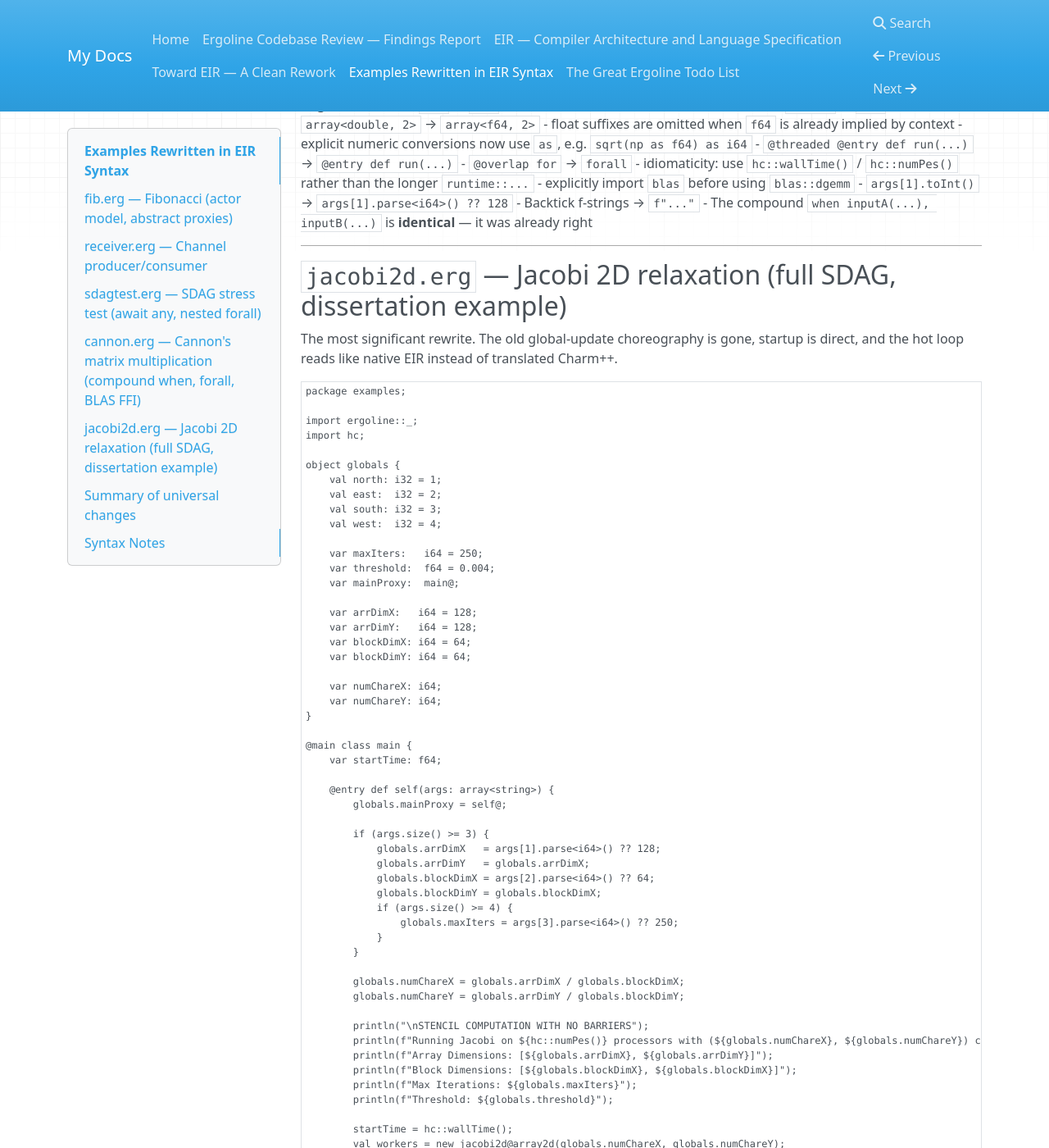
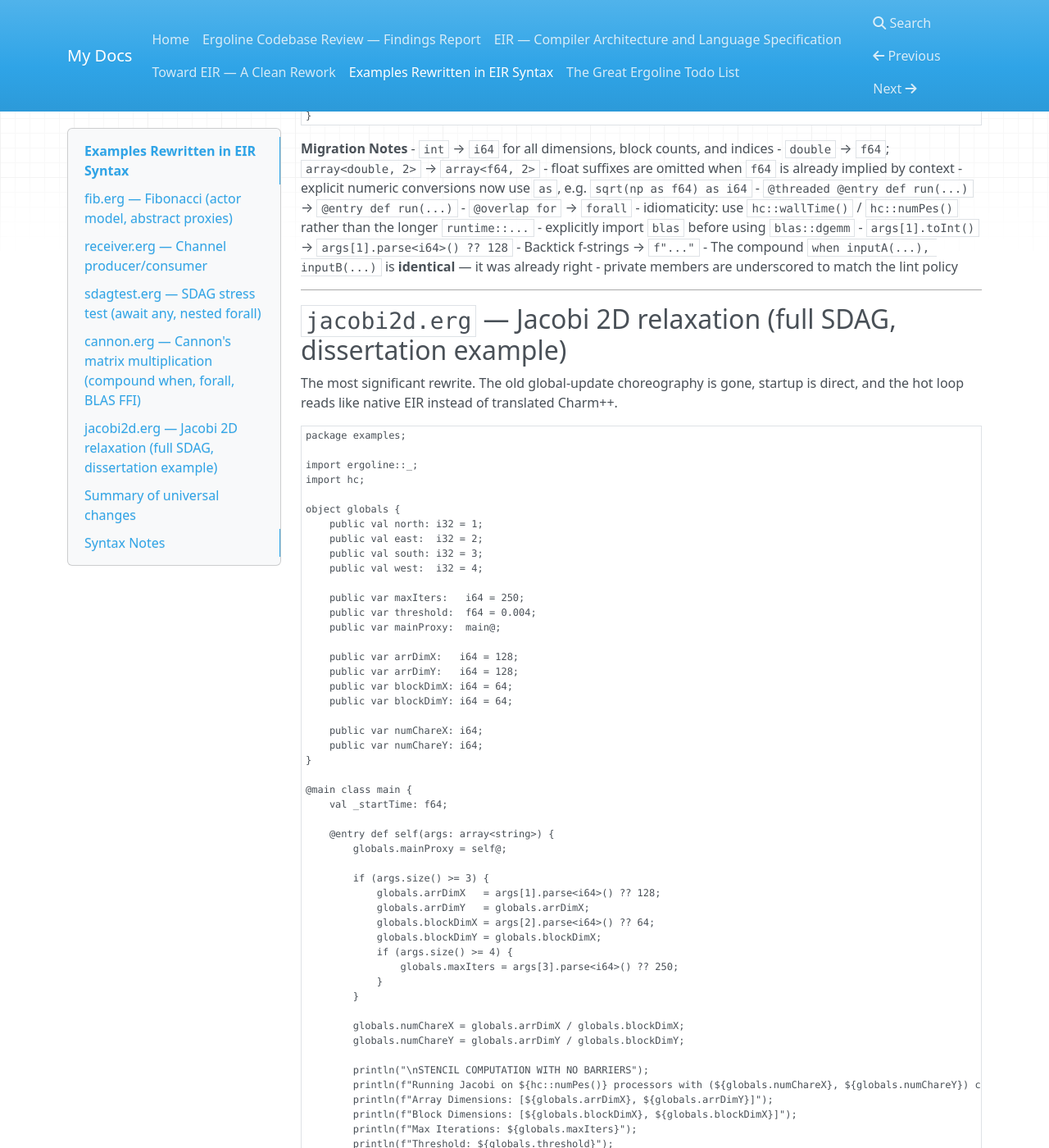
Before and after one commit to jszaday/ergoline, an MkDocs documentation site: the page built from docs/examples-rewritten.md, in a window 1280 px wide and 1400 px high, scrolled down 5499 px. Shown: the whole window at 82% size. Built offline with MkDocs 1.6.1, drawn with Linux system fonts in a browser that asks for light colours; nearby versions of some CDN libraries; some of the changed text lies outside the part shown.

Commit message:
Align lint rules with spec and examples

````diff
--- a/docs/examples-rewritten.md
+++ b/docs/examples-rewritten.md
@@ -21,29 +21,29 @@ package examples;
 import ergoline::_;
 
 @main class main with acceptor {
-    val n: i32;
+    val _n: i32;
 
     def self(args: array<string>) {
-        n = args.size() > 1
+        _n = args.size() > 1
             ? (args[1].parse<i32>() ?? 0)
             : math::max(2 * configuration.threshold, 32);
-        new fib@(self@, n);
+        new fib@(self@, _n);
     }
 
     @entry override def accept(x: i32): unit {
-        println(f"fib($n) = $x");
+        println(f"fib(${_n}) = $x");
         exit();
     }
 }
 
 class fib with acceptor {
-    var count: i32 = 0;
-    var value: i32 = 0;
-    val parent: acceptor@;
+    var _count: i32 = 0;
+    var _value: i32 = 0;
+    val _parent: acceptor@;
 
-    @entry def self(=parent: acceptor@, n: i32) {
+    @entry def self(=_parent: acceptor@, n: i32) {
         if (n <= configuration.threshold) {
-            parent.accept(seqFib(n));
+            _parent.accept(_seqFib(n));
         } else {
             new fib@(self@, n - 1);
             new fib@(self@, n - 2);
@@ -51,20 +51,20 @@ class fib with acceptor {
     }
 
     @entry override def accept(x: i32): unit {
-        count += 1;
-        value += x;
-        if (count >= 2) {
-            parent.accept(value);
+        _count += 1;
+        _value += x;
+        if (_count >= 2) {
+            _parent.accept(_value);
         }
     }
 
-    private def seqFib(n: i32): i32 {
-        return (n > 1) ? (seqFib(n - 1) + seqFib(n - 2)) : n;
+    private def _seqFib(n: i32): i32 {
+        return (n > 1) ? (_seqFib(n - 1) + _seqFib(n - 2)) : n;
     }
 }
 
 object configuration {
-    val threshold: i32 = 16;
+    public val threshold: i32 = 16;
 }
 
 trait acceptor {
@@ -76,6 +76,7 @@ trait acceptor {
 - `int` → `i32`
 - `` `fib(${n}) = ${x}` `` → `f"fib($n) = $x"` (bare `$name` for simple identifiers)
 - `args[1].toInt()` → `args[1].parse<i32>() ?? 0`
+- private state and helper methods are underscored to match the lint policy
 
 ---
 
@@ -91,17 +92,17 @@ import ergoline::_;
 import ck::channel;
 
 @main class receiver {
-    val ch: channel<i32>@;  // channel<int> → channel<i32>
+    val _ch: channel<i32>@;  // channel<int> → channel<i32>
 
     def self() {
-        ch = new channel<i32>@();
+        _ch = new channel<i32>@();
         self@receive();
-        new sender@(ch);
+        new sender@(_ch);
     }
 
     @entry def receive() {
         for (var i: i32 = 0; i < 16; i += 1) {
-            println(f"received value: ${await ch}");
+            println(f"received value: ${await _ch}");
         }
         exit();
     }
@@ -118,6 +119,7 @@ class sender {
 
 **Migration Notes**
 - `channel<int>` → `channel<i32>`
+- private members are underscored to match the lint policy
 - `@threaded @entry def receive()` → `@entry def receive()`
 - `` `received value: ${await ch}` `` → `f"received value: ${await ch}"`
 
@@ -148,16 +150,16 @@ import blas;
 }
 
 class sdagtest {
-    val neighbors: array<i64>;
-    val mainProxy: main@;
-    val numIts:    i64;
-    val n:         i64;
+    val _neighbors: array<i64>;
+    val _mainProxy: main@;
+    val _numIts:    i64;
+    val _n:         i64;
 
-    @entry def self(=n: i64, =numIts: i64, =mainProxy: main@) {
+    @entry def self(=_n: i64, =_numIts: i64, =_mainProxy: main@) {
         val idx = self[@]index();
-        neighbors    = new array<i64>(2);
-        neighbors[0] = (idx + n - 1) % n;
-        neighbors[1] = (idx + 1) % n;
+        _neighbors    = new array<i64>(2);
+        _neighbors[0] = (idx + _n - 1) % _n;
+        _neighbors[1] = (idx + 1) % _n;
         self[@]run();
         self[@]valid(idx);
     }
@@ -176,21 +178,21 @@ class sdagtest {
                 abort("you shouldn't see this!");
         }
 
-        for (var it: i64 = 0; it < numIts; it += 1) {
-            for (var i: i64 = 0; i < neighbors.size(); i += 1) {
-                self@[neighbors[i]].receive(it, idx);
+        for (var it: i64 = 0; it < _numIts; it += 1) {
+            for (var i: i64 = 0; i < _neighbors.size(); i += 1) {
+                self@[_neighbors[i]].receive(it, idx);
             }
         }
 
-        forall (it <- 0 to numIts) {
-            forall (i <- 0 to neighbors.size()) {
-                when receive(_ == it, _ == neighbors[i]) => {
-                    println(f"ch$idx> received from ch${neighbors[i]} for iteration $it.");
+        forall (it <- 0 to _numIts) {
+            forall (i <- 0 to _neighbors.size()) {
+                when receive(_ == it, _ == _neighbors[i]) => {
+                    println(f"ch$idx> received from ch${_neighbors[i]} for iteration $it.");
                 }
             }
         }
 
-        self[@]contribute(idx, i64::+, mainProxy.done);
+        self[@]contribute(idx, i64::+, _mainProxy.done);
     }
 }
 ```
@@ -203,6 +205,7 @@ class sdagtest {
 - idiomaticity: use the shorter `hc::` runtime namespace instead of `runtime::`
 - Backtick f-strings → `f"..."`
 - type suffixes are omitted unless they disambiguate something important
+- private members are underscored to match the lint policy
 
 ---
 
@@ -224,8 +227,7 @@ def drand48(): f64;
 def sqrt(value: f64): f64;
 
 @main class cannon {
-    var startTime: f64;
-    var endTime:   f64;
+    val _startTime: f64;
 
     @entry def self(args: array<string>) {
         val alpha:     f64 = 1.0;
@@ -244,35 +246,35 @@ def sqrt(value: f64): f64;
         val b = new block@array2d(nbPerDim, nbPerDim, self@, blockShape, nbPerDim, true);
         val c = new block@array2d(nbPerDim, nbPerDim, self@, blockShape, nbPerDim, false);
 
-        startTime = hc::wallTime();
+        _startTime = hc::wallTime();
         a.sendData(c, true);
         b.sendData(c, false);
         c.run(alpha);
     }
 
     @entry def done() {
-        endTime = hc::wallTime();
-        println(f"matmul finished in ${(endTime - startTime) * 1000.0} ms");
+        val endTime = hc::wallTime();
+        println(f"matmul finished in ${(endTime - _startTime) * 1000.0} ms");
         exit();
     }
 }
 
 class block {
-    val shape:     (i64, i64);
-    val nBlocks:   i64;
-    val data:      array<f64, 2>;
-    val mainProxy: cannon@;
+    val _shape:     (i64, i64);
+    val _nBlocks:   i64;
+    val _data:      array<f64, 2>;
+    val _mainProxy: cannon@;
 
-    @entry def self(=mainProxy: cannon@, =shape: (i64, i64), =nBlocks: i64, randInit: bool) {
+    @entry def self(=_mainProxy: cannon@, =_shape: (i64, i64), =_nBlocks: i64, randInit: bool) {
         if (randInit) {
-            data = new array<f64, 2>(shape[0], shape[1]);
-            for (var i: i64 = 0; i < shape[0]; i += 1) {
-                for (var j: i64 = 0; j < shape[1]; j += 1) {
-                    data[i, j] = drand48();
+            _data = new array<f64, 2>(_shape[0], _shape[1]);
+            for (var i: i64 = 0; i < _shape[0]; i += 1) {
+                for (var j: i64 = 0; j < _shape[1]; j += 1) {
+                    _data[i, j] = drand48();
                 }
             }
         } else {
-            data = array<f64, 2>::fill(shape, 0.0);
+            _data = array<f64, 2>::fill(_shape, 0.0);
         }
     }
 
@@ -282,29 +284,29 @@ class block {
     @entry def sendData(dest: block@array2d, sendA: bool) {
         val idx = self[@]index();
         if (sendA) {
-            dest[(idx[0] - idx[1] + nBlocks) % nBlocks, idx[1]].inputA(0, data);
+            dest[(idx[0] - idx[1] + _nBlocks) % _nBlocks, idx[1]].inputA(0, _data);
         } else {
-            dest[idx[0], (idx[1] - idx[0] + nBlocks) % nBlocks].inputB(0, data);
+            dest[idx[0], (idx[1] - idx[0] + _nBlocks) % _nBlocks].inputB(0, _data);
         }
     }
 
     @entry def run(alpha: f64) {
         val idx = self[@]index();
 
-        forall (block <- 0 to nBlocks) {
+        forall (block <- 0 to _nBlocks) {
             when inputA(_ == block, blockA: array<f64, 2>),
                  inputB(_ == block, blockB: array<f64, 2>) => {
 
-                blas::dgemm(alpha, blockA, blockB, 0.0, data);
+                blas::dgemm(alpha, blockA, blockB, 0.0, _data);
 
-                if ((block + 1) < nBlocks) {
-                    self@[(idx[0] + 1) % nBlocks, idx[1]].inputA(block + 1, blockA);
-                    self@[idx[0], (idx[1] + 1) % nBlocks].inputB(block + 1, blockB);
+                if ((block + 1) < _nBlocks) {
+                    self@[(idx[0] + 1) % _nBlocks, idx[1]].inputA(block + 1, blockA);
+                    self@[idx[0], (idx[1] + 1) % _nBlocks].inputB(block + 1, blockB);
                 }
             }
         }
 
-        self[@]contribute(mainProxy.done);
+        self[@]contribute(_mainProxy.done);
     }
 }
 ```
@@ -321,6 +323,7 @@ class block {
 - `args[1].toInt()` → `args[1].parse<i64>() ?? 128`
 - Backtick f-strings → `f"..."`
 - The compound `when inputA(...), inputB(...)` is **identical** — it was already right
+- private members are underscored to match the lint policy
 
 ---
 
@@ -336,26 +339,26 @@ import ergoline::_;
 import hc;
 
 object globals {
-    val north: i32 = 1;
-    val east:  i32 = 2;
-    val south: i32 = 3;
-    val west:  i32 = 4;
+    public val north: i32 = 1;
+    public val east:  i32 = 2;
+    public val south: i32 = 3;
+    public val west:  i32 = 4;
 
-    var maxIters:   i64 = 250;
-    var threshold:  f64 = 0.004;
-    var mainProxy:  main@;
+    public var maxIters:   i64 = 250;
+    public var threshold:  f64 = 0.004;
+    public var mainProxy:  main@;
 
-    var arrDimX:   i64 = 128;
-    var arrDimY:   i64 = 128;
-    var blockDimX: i64 = 64;
-    var blockDimY: i64 = 64;
+    public var arrDimX:   i64 = 128;
+    public var arrDimY:   i64 = 128;
+    public var blockDimX: i64 = 64;
+    public var blockDimY: i64 = 64;
 
-    var numChareX: i64;
-    var numChareY: i64;
+    public var numChareX: i64;
+    public var numChareY: i64;
 }
 
 @main class main {
-    var startTime: f64;
+    val _startTime: f64;
 
     @entry def self(args: array<string>) {
         globals.mainProxy = self@;
@@ -380,13 +383,13 @@ object globals {
         println(f"Max Iterations: ${globals.maxIters}");
         println(f"Threshold: ${globals.threshold}");
 
-        startTime = hc::wallTime();
+        _startTime = hc::wallTime();
         val workers = new jacobi2d@array2d(globals.numChareX, globals.numChareY);
         workers.run();
     }
 
     @entry def done(numIters: i64) {
-        val time = hc::wallTime() - startTime;
+        val time = hc::wallTime() - _startTime;
         if (numIters >= globals.maxIters) {
             println(f"main> did not converge, finished $numIters iterations in $time s.");
         } else {
@@ -397,25 +400,25 @@ object globals {
 }
 
 class jacobi2d {
-    var numNeighbors: i64 = 0;
+    val _numNeighbors: i64;
 
-    val hasEast:  bool;
-    val hasWest:  bool;
-    val hasNorth: bool;
-    val hasSouth: bool;
+    val _hasEast:  bool;
+    val _hasWest:  bool;
+    val _hasNorth: bool;
+    val _hasSouth: bool;
 
-    val iStart:  i64 = 1;
-    val jStart:  i64 = 1;
-    val iFinish: i64;
-    val jFinish: i64;
+    val _iStart:  i64 = 1;
+    val _jStart:  i64 = 1;
+    val _iFinish: i64;
+    val _jFinish: i64;
 
-    var grid:     array<f64, 2>;
-    var nextGrid: array<f64, 2>;
+    var _grid:     array<f64, 2>;
+    var _nextGrid: array<f64, 2>;
 
     @entry def self() {
         val shape = (globals.blockDimX + 2, globals.blockDimY + 2);
-        nextGrid  = new array<f64, 2>(shape[0], shape[1]);
-        grid      = array<f64, 2>::fill(shape, 0.0);
+        _nextGrid  = new array<f64, 2>(shape[0], shape[1]);
+        _grid      = array<f64, 2>::fill(shape, 0.0);
 
         val (x, y) = self[@]index();
 
@@ -423,18 +426,18 @@ class jacobi2d {
             return (num != 0, num != (max - 1));
         }
 
-        (hasEast,  hasWest)  = inBounds(x, globals.numChareX);
-        (hasNorth, hasSouth) = inBounds(y, globals.numChareY);
+        (_hasEast,  _hasWest)  = inBounds(x, globals.numChareX);
+        (_hasNorth, _hasSouth) = inBounds(y, globals.numChareY);
 
-        numNeighbors = (hasEast as i64) + (hasWest as i64)
-                     + (hasNorth as i64) + (hasSouth as i64);
+        _numNeighbors = (_hasEast as i64) + (_hasWest as i64)
+                      + (_hasNorth as i64) + (_hasSouth as i64);
 
-        iStart  = (!hasEast as i64)  + 1;
-        jStart  = (!hasNorth as i64) + 1;
-        iFinish = globals.blockDimX + 1 - (!hasWest as i64);
-        jFinish = globals.blockDimY + 1 - (!hasSouth as i64);
+        _iStart  = (!_hasEast as i64)  + 1;
+        _jStart  = (!_hasNorth as i64) + 1;
+        _iFinish = globals.blockDimX + 1 - (!_hasWest as i64);
+        _jFinish = globals.blockDimY + 1 - (!_hasSouth as i64);
 
-        enforceBoundaries();
+        _enforceBoundaries();
     }
 
     @mailbox def receiveGhost(it: i64, dir: i32, data: array<f64>);
@@ -445,15 +448,15 @@ class jacobi2d {
         var it: i64   = 0;
 
         for (; !converged && it < globals.maxIters; it += 1) {
-            startIteration(it);
+            _startIteration(it);
 
-            forall (_ <- 0 to numNeighbors) {
+            forall (_ <- 0 to _numNeighbors) {
                 when receiveGhost(_ == it, dir, data) => {
-                    processGhost(dir, data);
+                    _processGhost(dir, data);
                 }
             }
 
-            val maxDiff = checkAndCompute();
+            val maxDiff = _checkAndCompute();
             converged   = maxDiff <= globals.threshold;
 
             self[@]contribute(converged, bool::logical_and, self@receiveStatus);
@@ -468,58 +471,58 @@ class jacobi2d {
         }
     }
 
-    private def startIteration(it: i64) {
+    private def _startIteration(it: i64) {
         val (x, y) = self[@]index();
         val dimX = globals.blockDimX;
         val dimY = globals.blockDimY;
 
-        if (hasNorth) self@[x, y - 1].receiveGhost(it, globals.south, grid[:, 1].copy());
-        if (hasEast)  self@[x - 1, y].receiveGhost(it, globals.west,  grid[1, :].copy());
-        if (hasSouth) self@[x, y + 1].receiveGhost(it, globals.north, grid[:, dimY].copy());
-        if (hasWest)  self@[x + 1, y].receiveGhost(it, globals.east,  grid[dimX, :].copy());
+        if (_hasNorth) self@[x, y - 1].receiveGhost(it, globals.south, _grid[:, 1].copy());
+        if (_hasEast)  self@[x - 1, y].receiveGhost(it, globals.west,  _grid[1, :].copy());
+        if (_hasSouth) self@[x, y + 1].receiveGhost(it, globals.north, _grid[:, dimY].copy());
+        if (_hasWest)  self@[x + 1, y].receiveGhost(it, globals.east,  _grid[dimX, :].copy());
     }
 
-    private def enforceBoundaries() {
+    private def _enforceBoundaries() {
         val dimX = globals.blockDimX;
         val dimY = globals.blockDimY;
         val default = 1.0;
 
-        def setColumn(j: i64) { grid[:, j] = default; nextGrid[:, j] = default; }
-        def setRow(i: i64)    { grid[i, :] = default; nextGrid[i, :] = default; }
+        def setColumn(j: i64) { _grid[:, j] = default; _nextGrid[:, j] = default; }
+        def setRow(i: i64)    { _grid[i, :] = default; _nextGrid[i, :] = default; }
 
-        if (!hasNorth) setColumn(1);
-        if (!hasEast)  setRow(1);
-        if (!hasSouth) setColumn(dimY);
-        if (!hasWest)  setRow(dimX);
+        if (!_hasNorth) setColumn(1);
+        if (!_hasEast)  setRow(1);
+        if (!_hasSouth) setColumn(dimY);
+        if (!_hasWest)  setRow(dimX);
     }
 
-    private def processGhost(dir: i32, data: array<f64>) {
+    private def _processGhost(dir: i32, data: array<f64>) {
         val dimX = globals.blockDimX;
         val dimY = globals.blockDimY;
 
-        if      (dir == globals.north && hasNorth) grid[:, 0]        = data;
-        else if (dir == globals.east  && hasEast)  grid[0, :]        = data;
-        else if (dir == globals.south && hasSouth) grid[:, dimY + 1] = data;
-        else if (dir == globals.west  && hasWest)  grid[dimX + 1, :] = data;
+        if      (dir == globals.north && _hasNorth) _grid[:, 0]        = data;
+        else if (dir == globals.east  && _hasEast)  _grid[0, :]        = data;
+        else if (dir == globals.south && _hasSouth) _grid[:, dimY + 1] = data;
+        else if (dir == globals.west  && _hasWest)  _grid[dimX + 1, :] = data;
         else abort(f"fatal> unexpected ghost from dir $dir");
     }
 
-    private def checkAndCompute(): f64 {
+    private def _checkAndCompute(): f64 {
         var maxDiff = 0.0;
 
-        for (var i: i64 = iStart; i < iFinish; i += 1) {
-            for (var j: i64 = jStart; j < jFinish; j += 1) {
-                nextGrid[i, j] = 0.2 * (
-                    grid[i, j]     +
-                    grid[i - 1, j] + grid[i + 1, j] +
-                    grid[i, j - 1] + grid[i, j + 1]
+        for (var i: i64 = _iStart; i < _iFinish; i += 1) {
+            for (var j: i64 = _jStart; j < _jFinish; j += 1) {
+                _nextGrid[i, j] = 0.2 * (
+                    _grid[i, j]     +
+                    _grid[i - 1, j] + _grid[i + 1, j] +
+                    _grid[i, j - 1] + _grid[i, j + 1]
                 );
-                val diff = math::abs(nextGrid[i, j] - grid[i, j]);
+                val diff = math::abs(_nextGrid[i, j] - _grid[i, j]);
                 if (diff > maxDiff) maxDiff = diff;
             }
         }
 
-        (grid, nextGrid) = (nextGrid, grid);
+        (_grid, _nextGrid) = (_nextGrid, _grid);
         return maxDiff;
     }
 }
@@ -530,15 +533,21 @@ class jacobi2d {
 - `double` → `f64`; `array<double, 2>` → `array<f64, 2>`; `array<double>` → `array<f64>`
 - float suffixes are omitted when `f64` is already implied by context
 - `@threaded @entry def run()` → `@entry def run()`
-- `for (var imsg = 0; ...) { when ... }` → `forall (_ <- 0 to numNeighbors) { when ... }`
+- `for (var imsg = 0; ...) { when ... }` → `forall (_ <- 0 to _numNeighbors) { when ... }`
 - bool→integer casts use ordinary `as`; `!hasSouth as i64` parses as `(!hasSouth) as i64`
 - `ck::updateGlobal<globals>(self@initialize)` + separate `initialize()` entry method → **gone**
 - idiomaticity: use `hc::wallTime()` / `hc::numPes()` rather than the longer `runtime::...`
 - `args[N].toInt()` → `args[N].parse<i64>() ?? default`
 - slice/span materialization uses `.copy()` rather than the older `.toArray()`
-- `startIteration` is a plain local helper, not an async self-entry call
+- `_startIteration` is a plain local helper, not an async self-entry call
 - Backtick f-strings → `f"..."`, bare `$name` for simple identifiers
 - unsuffixed integer literals in index position infer `i64`
+- private members are underscored to match the lint policy
+- fields initialized only in their own `self(...)` prefer `val`; the `globals` object stays
+  `var`-heavy because its members are assigned from `main.self(...)`, not from a
+  constructor of `globals` itself
+- `object`/`globals` are still a less-settled part of the language shape than ordinary
+  classes and traits
 
 ---
 
````
Also changed, not shown: docs/eir-spec.md (+29 -8 lines).
